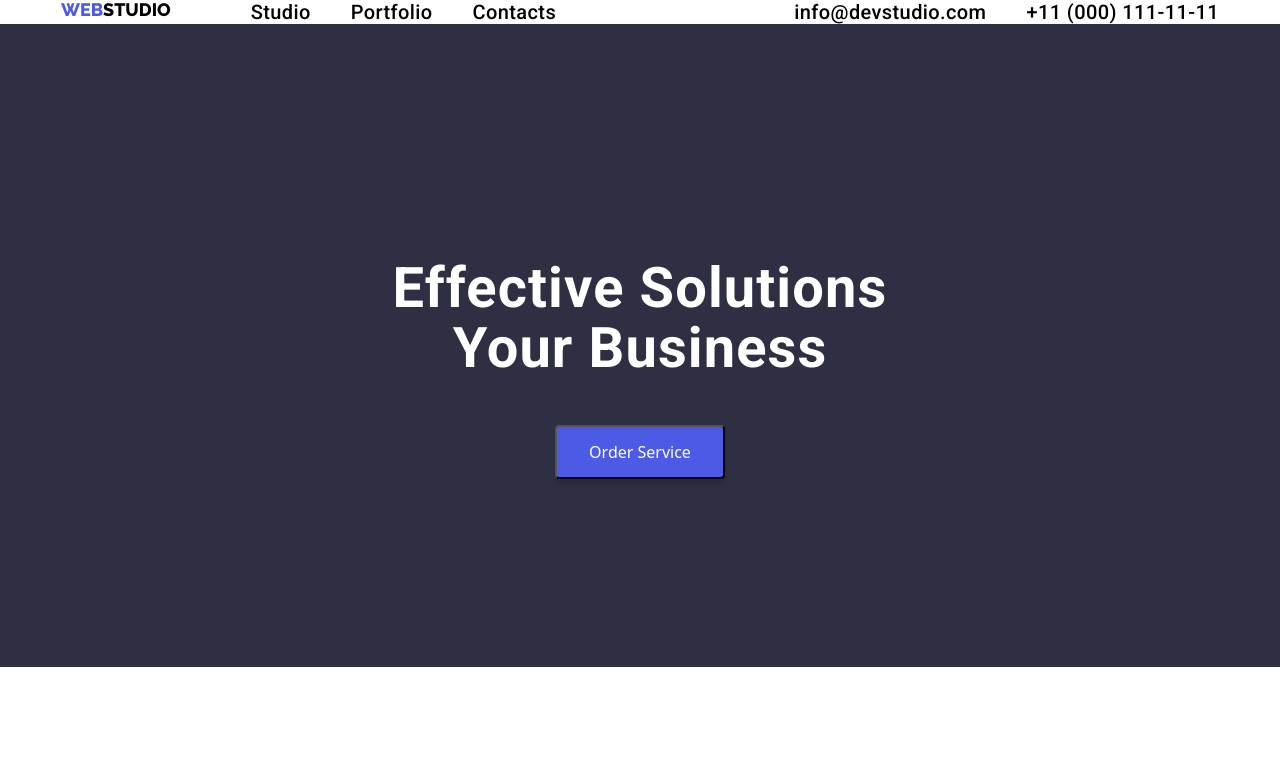
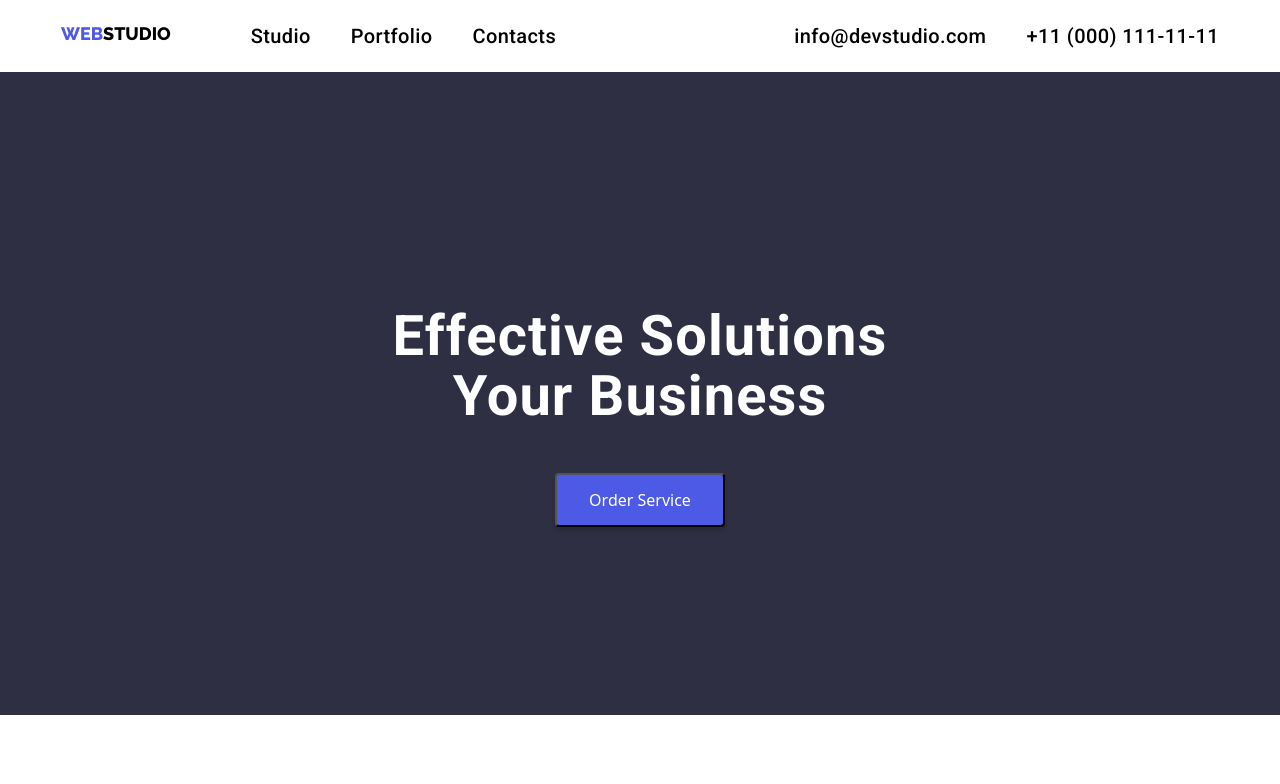
Before and after one commit to Jessap12/goit-markup-hw-03, a plain HTML site: page index.html in a window 1280 px wide. Shown: the top 784 px of the page. Drawn offline with nearby package versions, Linux system fonts and the light colour scheme.

Commit message:
header
header padding

```diff
--- a/css/styles.css
+++ b/css/styles.css
@@ -113,6 +113,10 @@ footer p:hover{
     display: flex;
 }
 
+header{
+    padding-bottom: 24px;
+    padding-top: 24px;
+}
 header.flex{
     justify-content: space-between;
 }
```
